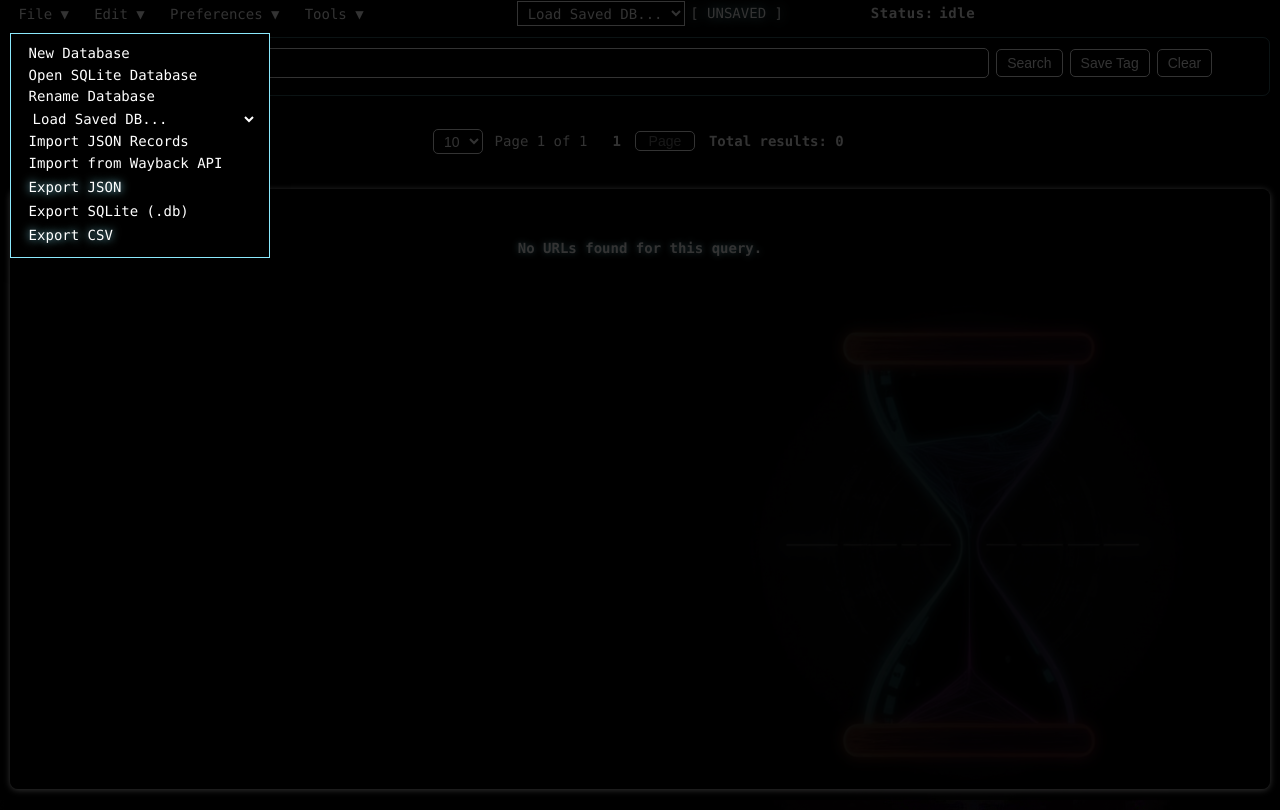
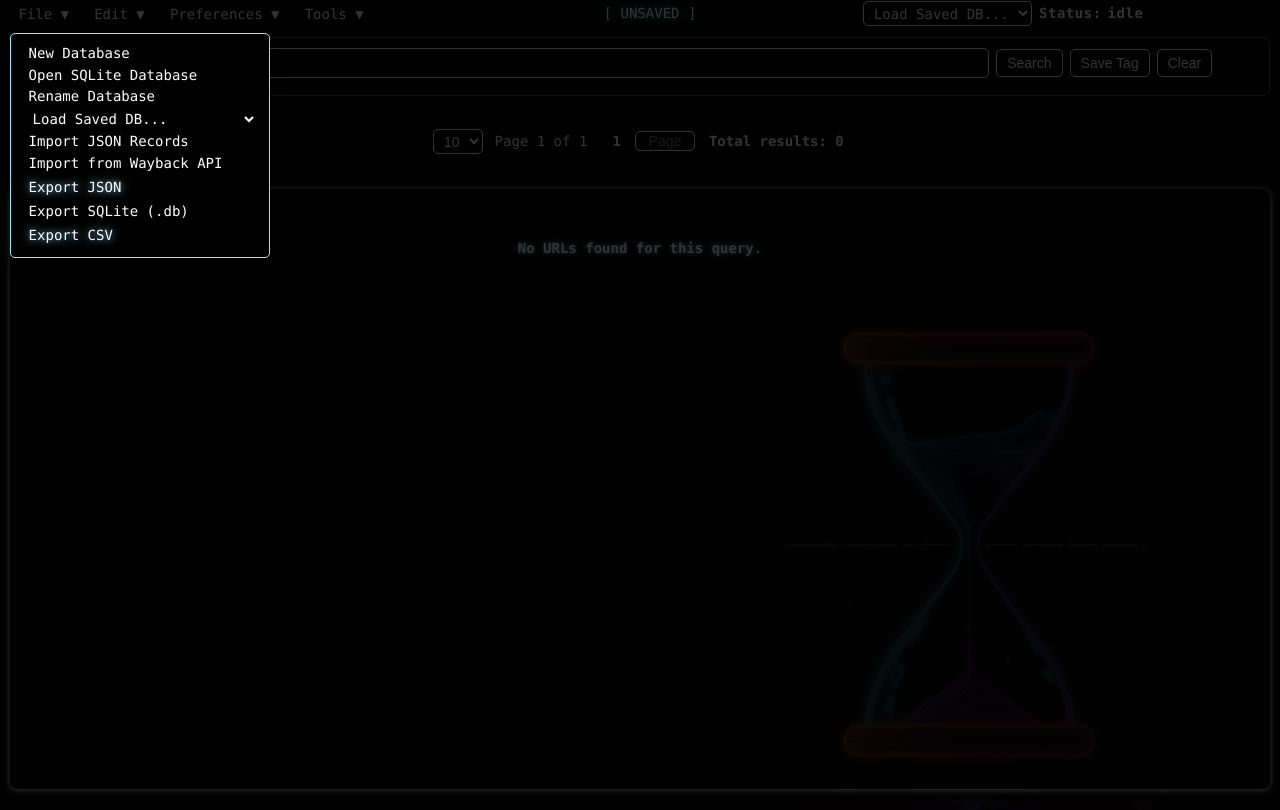
Before and after one commit to thesavant42/retrorecon, a Flask app: page / in a window 1280 px wide, after a click on "File ▼". Run offline with Flask 2, Linux system fonts and the light colour scheme; data that the repository does not hold is empty; some libraries are stand-ins or nearby versions.

Commit message:
fix(ui): swap db toolbar elements and tidy styles

```diff
--- a/static/base.css
+++ b/static/base.css
@@ -389,7 +389,7 @@ body {
   cursor: pointer;
   transition: opacity 0.2s;
   border: 1px solid var(--color-contrast);
-  border-radius: 0;
+  border-radius: 5px;
 }
 .retrorecon-root .dropbtn:hover,
 .retrorecon-root .dropbtn:focus {
@@ -404,7 +404,7 @@ body {
   box-shadow: 0 8px 20px rgba(var(--bg-rgb) / 0.2);
   z-index: 100;
   padding: 8px 12px;
-  border-radius: 0;
+  border-radius: 5px;
   border: 1px solid var(--select-border-color);
   margin-top: 6px;
   color: var(--select-border-color);
@@ -415,7 +415,7 @@ body {
 .retrorecon-root .navbar button,
 .retrorecon-root .navbar .menu-btn,
 .retrorecon-root .navbar .dropdown-content {
-  border-radius: 0 !important;
+  border-radius: 5px !important;
 }
 
 .retrorecon-root .dropdown.show .dropdown-content {
@@ -741,6 +741,7 @@ body {
   border-bottom: 2px solid var(--fg-color);
   text-align: left;
   position: relative;
+  overflow: hidden;
 }
 
 .retrorecon-root .url-table th.sortable {
@@ -751,8 +752,8 @@ body {
   position: absolute;
   right: 0;
   top: 0;
+  bottom: 0;
   width: 6px;
-  height: 100%;
   cursor: col-resize;
   background: rgba(255, 255, 255, 0.3);
   transition: background-color 0.2s, box-shadow 0.2s;
--- a/templates/index.html
+++ b/templates/index.html
@@ -179,6 +179,9 @@
     </div>
   </div>
   <div class="navbar__title">
+      <span class="glow cursor-pointer" id="db-display">[ {{ db_name }} ]</span>
+    </div>
+    <div class="navbar__info">
       <form method="POST" action="/load_saved_db" id="load-saved-db-bar-form">
         <select name="db_file" id="load-saved-db-bar-select" class="form-select menu-btn">
           <option value="">Load Saved DB...</option>
@@ -187,9 +190,6 @@
           {% endfor %}
         </select>
       </form>
-      <span class="glow cursor-pointer" id="db-display">[ {{ db_name }} ]</span>
-    </div>
-    <div class="navbar__info">
       <div id="import-status-block" class="db-info">
         <span class="ml-01"><strong>Status:</strong></span>
         <span id="import-status-text">idle</span>
```
